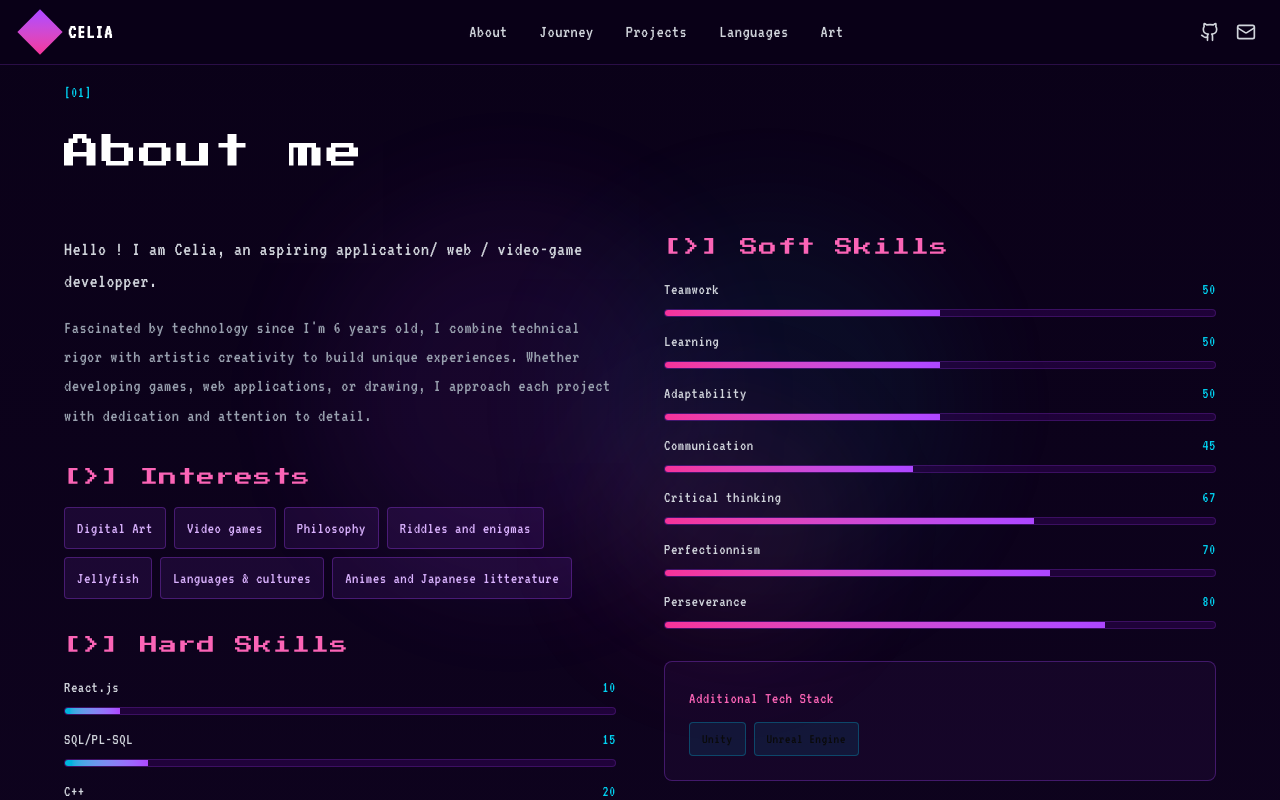
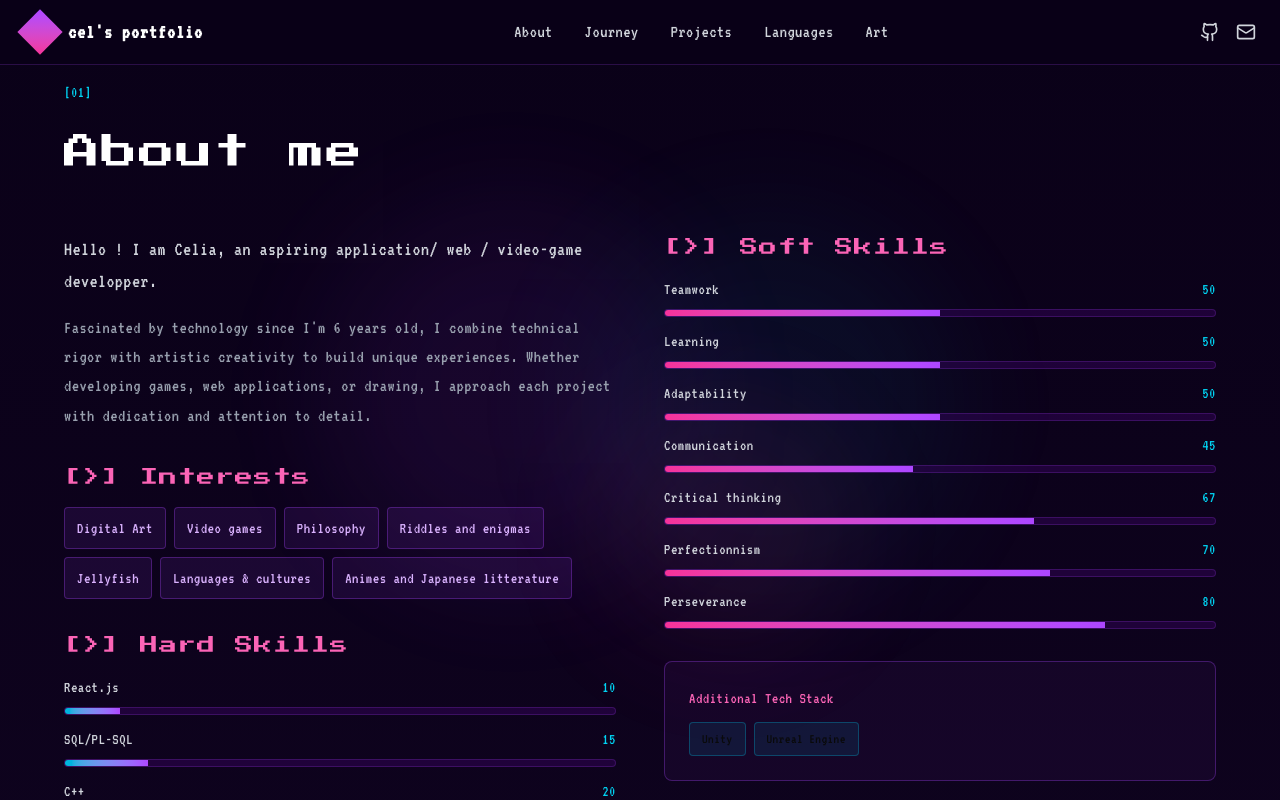
Before and after one commit to celiapplepi/celia-s-portfolio, a React (Vite) app: page / in a window 1280 px wide. Shown: the top 800 px of the page. Built offline with nearby package versions, Linux system fonts and the light colour scheme.

Commit message:
Update header text to 'cel's portfolio'

```diff
--- a/src/app/components/Header.tsx
+++ b/src/app/components/Header.tsx
@@ -13,7 +13,7 @@ export default function Header() {
           <div className="w-8 h-8 bg-gradient-to-br from-purple-500 to-pink-500 flex items-center justify-center transform rotate-45">
             <span className="text-white font-bold transform -rotate-45"></span>
           </div>
-          <span className="text-white font-bold tracking-wider text-xl" style={{ fontFamily: 'Press Start 2P, cursive' }}>CELIA</span>
+          <span className="text-white font-bold tracking-wider text-xl" style={{ fontFamily: 'Press Start 2P, cursive' }}>cel's portfolio</span>
         </div>
 
         <div className="hidden md:flex gap-8">
```
